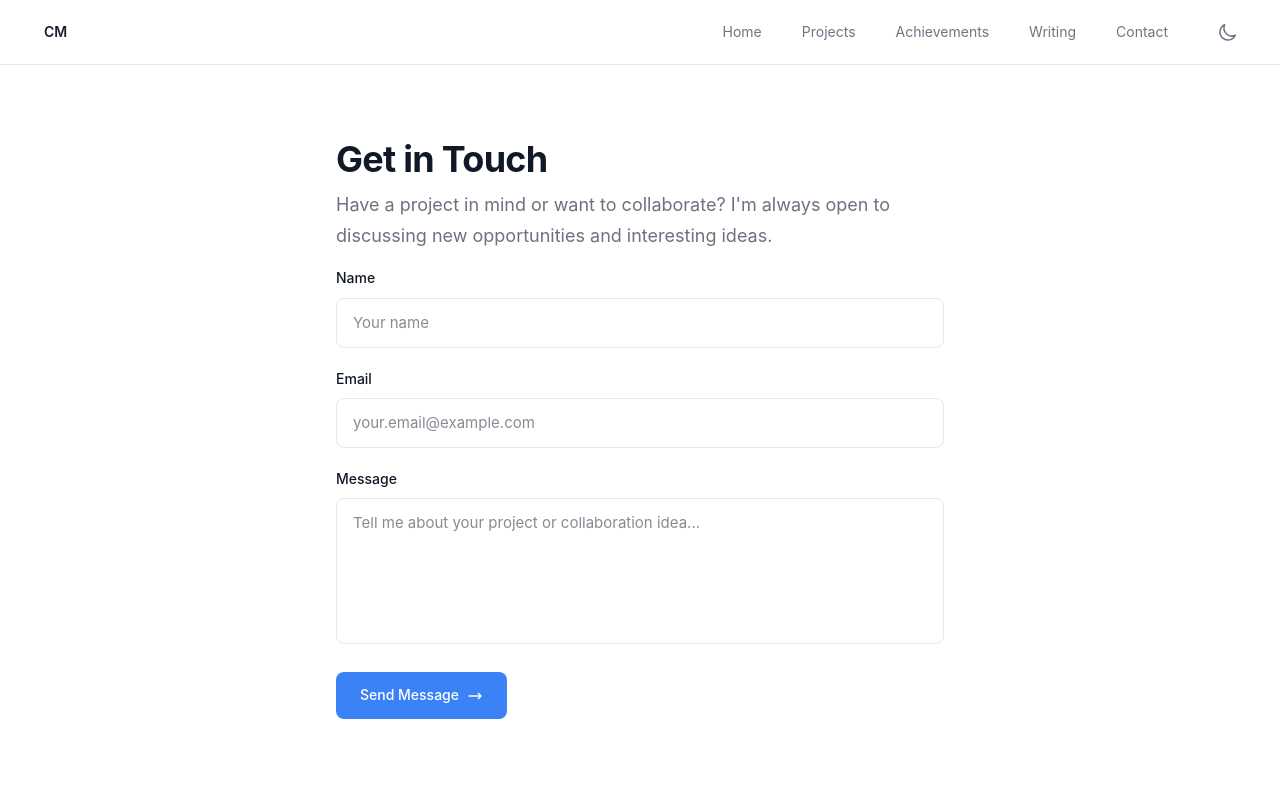
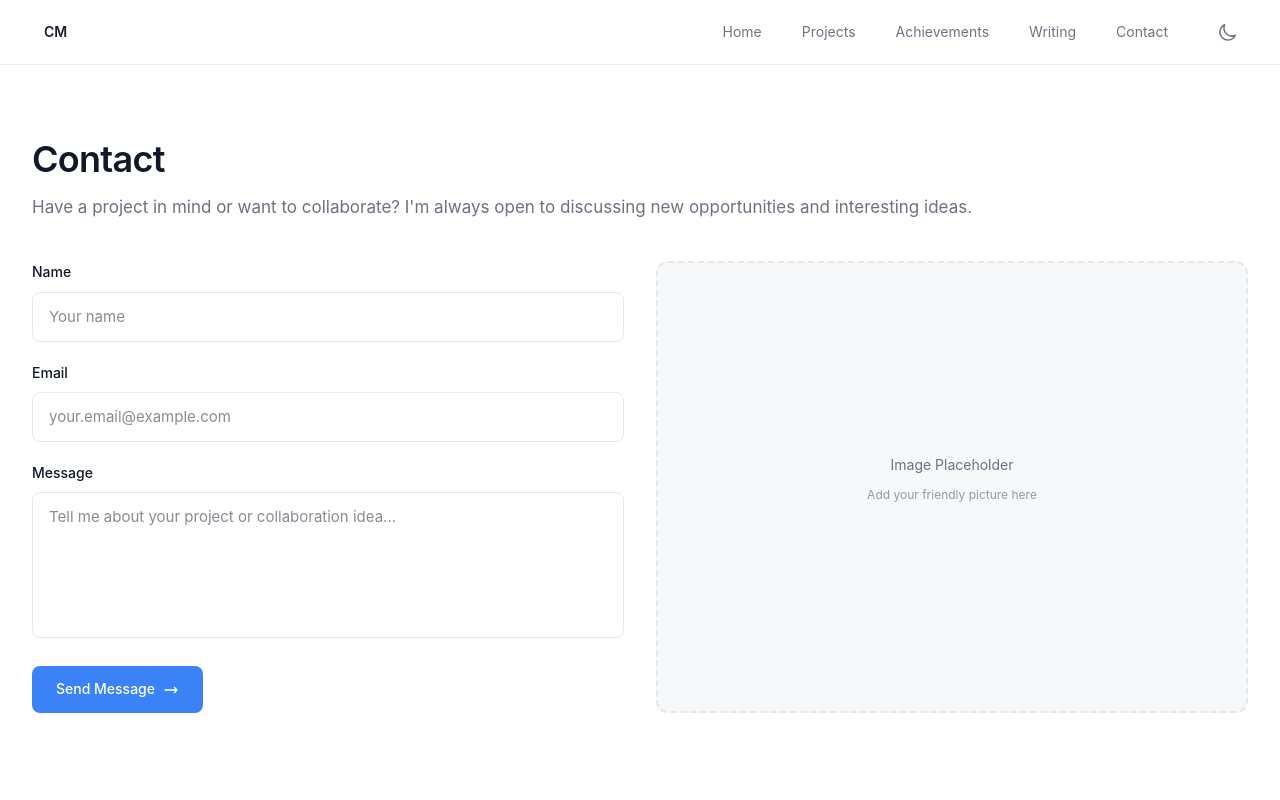
Before and after one commit to rattnak/rattnak-portfolio, a Next.js app: page /contact in a window 1280 px wide. Shown: the top 800 px of the page. Built offline with nearby package versions, Linux system fonts and the light colour scheme.

Commit message:
ensure consistency between each Nav Page

```diff
--- a/app/blog/page.tsx
+++ b/app/blog/page.tsx
@@ -11,24 +11,26 @@ export default async function BlogPage() {
   const publishedPosts = await getAllPublishedBlogPosts();
 
   return (
-    <div className="min-h-screen">
+    <div style={{ minHeight: 'calc(100vh - 4rem)' }}>
       <div className="container" style={{
         paddingTop: '4.5rem',
-        paddingBottom: '4rem',
-        maxWidth: '56rem'
+        paddingBottom: '4rem'
       }}>
         {/* Header */}
-        <div style={{ marginBottom: '1rem' }}>
-          <h1 className="text-4xl md:text-5xl font-bold" style={{
+        <div style={{ marginBottom: '2.5rem' }}>
+          <h1 style={{
+            fontSize: 'clamp(1.75rem, 4vw, 2.25rem)',
+            fontWeight: 600,
             color: 'var(--text-primary)',
-            marginBottom: '0.5rem',
+            marginBottom: '0.75rem',
             letterSpacing: '-0.02em'
           }}>
             Blog
           </h1>
-          <p className="text-lg" style={{
+          <p style={{
+            fontSize: 'clamp(0.9375rem, 2vw, 1.0625rem)',
             color: 'var(--text-secondary)',
-            lineHeight: '1.7'
+            lineHeight: '1.6'
           }}>
             Thoughts on software, design, and technology.
           </p>
@@ -46,7 +48,8 @@ export default async function BlogPage() {
           <div style={{
             display: 'flex',
             flexDirection: 'column',
-            gap: '1.5rem'
+            gap: '1.5rem',
+            maxWidth: '56rem'
           }}>
             {publishedPosts.map((post) => (
               <BlogCard key={post.id} {...post} />
--- a/app/contact/page.tsx
+++ b/app/contact/page.tsx
@@ -8,34 +8,60 @@ export const metadata = {
 
 export default function ContactPage() {
   return (
-    <div style={{
-      minHeight: 'calc(100vh - 4rem)'
-    }}>
+    <div style={{ minHeight: 'calc(100vh - 4rem)' }}>
       <div className="container" style={{
-        maxWidth: '42rem',
-        width: '100%',
         paddingTop: '4.5rem',
         paddingBottom: '4rem'
       }}>
         {/* Header */}
-        <div style={{ marginBottom: '1rem' }}>
-          <h1 className="text-4xl md:text-5xl font-bold" style={{
+        <div style={{ marginBottom: '2.5rem' }}>
+          <h1 style={{
+            fontSize: 'clamp(1.75rem, 4vw, 2.25rem)',
+            fontWeight: 600,
             color: 'var(--text-primary)',
-            marginBottom: '0.5rem',
+            marginBottom: '0.75rem',
             letterSpacing: '-0.02em'
           }}>
-            Get in Touch
+            Contact
           </h1>
-          <p className="text-lg" style={{
+          <p style={{
+            fontSize: 'clamp(0.9375rem, 2vw, 1.0625rem)',
             color: 'var(--text-secondary)',
-            lineHeight: '1.7'
+            lineHeight: '1.6'
           }}>
             Have a project in mind or want to collaborate? I'm always open to discussing new opportunities and interesting ideas.
           </p>
         </div>
 
-        {/* Contact Form */}
-        <ContactForm />
+        {/* Contact Layout - Form on left, Image space on right */}
+        <div className="grid grid-cols-1 md:grid-cols-2 gap-8 items-start">
+          {/* Contact Form - Left Side */}
+          <div>
+            <ContactForm />
+          </div>
+
+          {/* Image Placeholder - Right Side */}
+          <div
+            className="hidden md:flex items-center justify-center"
+            style={{
+              height: '100%',
+              minHeight: '300px',
+              backgroundColor: 'var(--background-secondary)',
+              borderRadius: '0.75rem',
+              border: '2px dashed var(--border)',
+              padding: '2rem'
+            }}
+          >
+            <div style={{
+              color: 'var(--text-muted)',
+              fontSize: '0.875rem',
+              textAlign: 'center'
+            }}>
+              <p style={{ marginBottom: '0.5rem' }}>Image Placeholder</p>
+              <p style={{ fontSize: '0.75rem', opacity: 0.7 }}>Add your friendly picture here</p>
+            </div>
+          </div>
+        </div>
       </div>
     </div>
   );
--- a/app/projects/[id]/page.tsx
+++ b/app/projects/[id]/page.tsx
@@ -1,5 +1,5 @@
 // app/projects/[id]/page.tsx
-import { getAllProjects, getProjectById } from "@/lib/database";
+import { getAllProjects, getProjectWithTags } from "@/lib/database";
 import { notFound } from "next/navigation";
 import ProjectDetailClient from "@/components/ProjectDetailClient";
 
@@ -18,7 +18,7 @@ export async function generateStaticParams() {
 
 export async function generateMetadata({ params }: Props) {
   const { id } = await params;
-  const project = await getProjectById(parseInt(id));
+  const project = await getProjectWithTags(parseInt(id));
 
   if (!project) {
     return {
@@ -34,7 +34,7 @@ export async function generateMetadata({ params }: Props) {
 
 export default async function ProjectDetailPage({ params }: Props) {
   const { id } = await params;
-  const project = await getProjectById(parseInt(id));
+  const project = await getProjectWithTags(parseInt(id));
 
   if (!project) {
     notFound();
--- a/app/projects/page.tsx
+++ b/app/projects/page.tsx
@@ -1,30 +1,33 @@
 // app/projects/page.tsx
-import { getAllProjects } from "@/lib/database";
+import { getAllProjectsWithTags } from "@/lib/database";
 import ProjectsClient from "@/components/ProjectsClient";
 
 export const metadata = {
-  title: "Projects – Chanrattnak Mong",
+  title: "Projects - Chanrattnak Mong",
   description: "Explore my development and design projects",
 };
 
 export default async function ProjectsPage() {
-  const projects = await getAllProjects();
+  const projects = await getAllProjectsWithTags();
 
   return (
-    <div className="min-h-screen">
+    <div style={{ minHeight: 'calc(100vh - 4rem)' }}>
       <div className="container" style={{ paddingTop: '4.5rem', paddingBottom: '4rem' }}>
         {/* Header */}
-        <div style={{ marginBottom: '1rem' }}>
-          <h1 className="text-4xl md:text-5xl font-bold" style={{
+        <div style={{ marginBottom: '2.5rem' }}>
+          <h1 style={{
+            fontSize: 'clamp(1.75rem, 4vw, 2.25rem)',
+            fontWeight: 600,
             color: 'var(--text-primary)',
-            marginBottom: '0.5rem',
+            marginBottom: '0.75rem',
             letterSpacing: '-0.02em'
           }}>
             Projects
           </h1>
-          <p className="text-lg" style={{
+          <p style={{
+            fontSize: 'clamp(0.9375rem, 2vw, 1.0625rem)',
             color: 'var(--text-secondary)',
-            lineHeight: '1.5'
+            lineHeight: '1.6'
           }}>
             A collection of my development and design work.
           </p>
```
